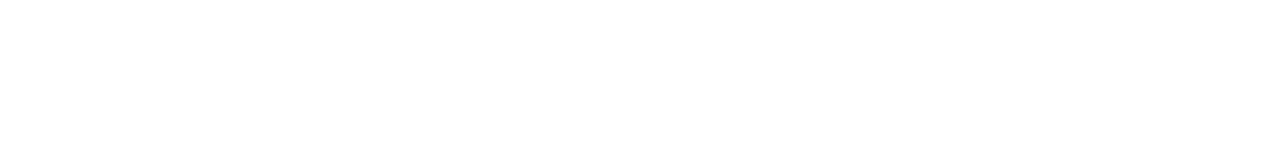
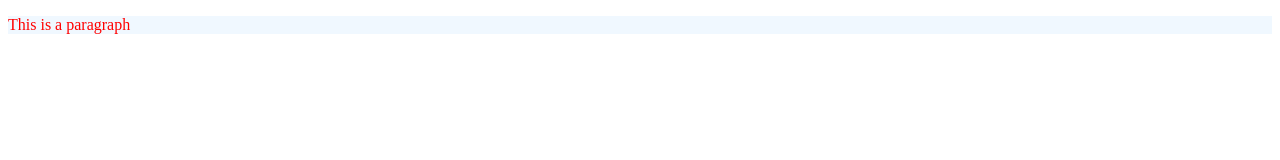
Before and after one commit to umakant214/NEW_STORE, a plain HTML site: page index.html in a window 1280 px wide. Drawn offline with Linux system fonts and the light colour scheme.

Commit message:
add new paragraph

```diff
--- a/index.html
+++ b/index.html
@@ -4,8 +4,9 @@
     <meta charset="UTF-8">
     <meta name="viewport" content="width=device-width, initial-scale=1.0">
     <title>Document</title>
+    <link href="style.css" rel="stylesheet"/>
 </head>
 <body>
-
+    <p>This is a paragraph</p>
 </body>
 </html>
--- /dev/null
+++ b/style.css
@@ -0,0 +1,4 @@
+p{
+    background-color: aliceblue;
+    color: red;
+}
```
